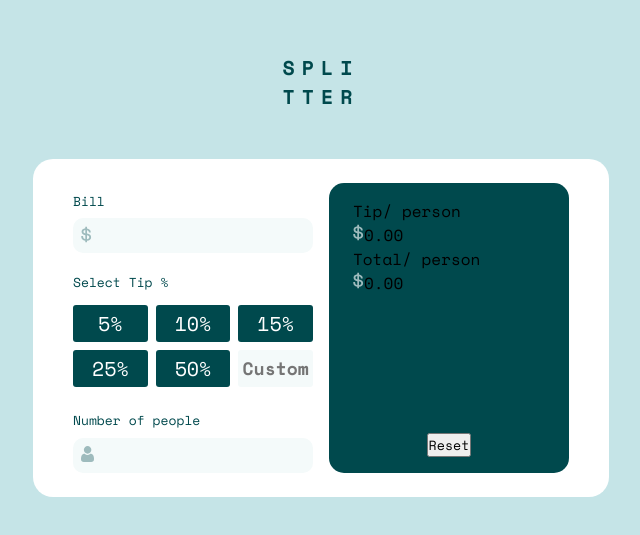
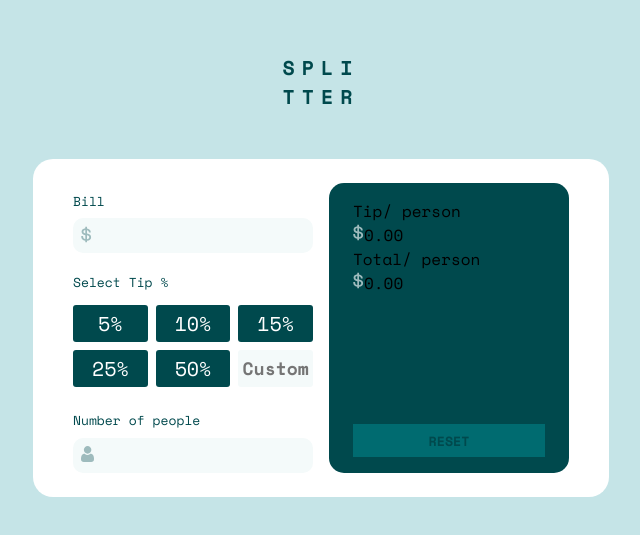
Before and after one commit to ripterdust/TipCalculator, a React (Create React App) app: page / in a window 1280 px wide. Shown: the part 125-660 px from the top of the page, without its empty margins (319-959 px from the left). Built offline with nearby package versions, Linux system fonts and the light colour scheme.

Commit message:
Agregados estilos al botón y eliminado el div extra

```diff
--- a/src/components/Result.js
+++ b/src/components/Result.js
@@ -6,7 +6,6 @@ export const Result = () => {
     return <>
         <div>
             <div className="info">
-                <div>
                 <div className="text">
                     <span>Tip</span>
                     <span>/ person</span>
@@ -16,9 +15,7 @@ export const Result = () => {
                     <span>0.00</span>
                 </div>
             </div>
-            </div>
             <div className="info">
-                <div>
                 <div className="text">
                     <span>Total</span>
                     <span>/ person</span>
@@ -29,7 +26,6 @@ export const Result = () => {
                 </div>
             </div>
         </div>
-        </div>
         <button>Reset</button>
 
     </>
--- a/src/styles/parials/calculator.scss
+++ b/src/styles/parials/calculator.scss
@@ -79,9 +79,24 @@
             align-items: center;
             flex-direction: column;
 
-            div{
+            div, button{
                 width: 100%;
             }
+
+
+            .info{
+
+            }
+            button{
+                border: none;
+                background-color: lighten($color: $veryDarkCyan, $amount: 7);
+                padding: .5em 0;
+                font-weight: 700;
+                text-transform: uppercase;
+                color: $veryDarkCyan;
+            }
+
+
         }
     }
 
```
Lines whose indentation alone changed are shown as unchanged.
